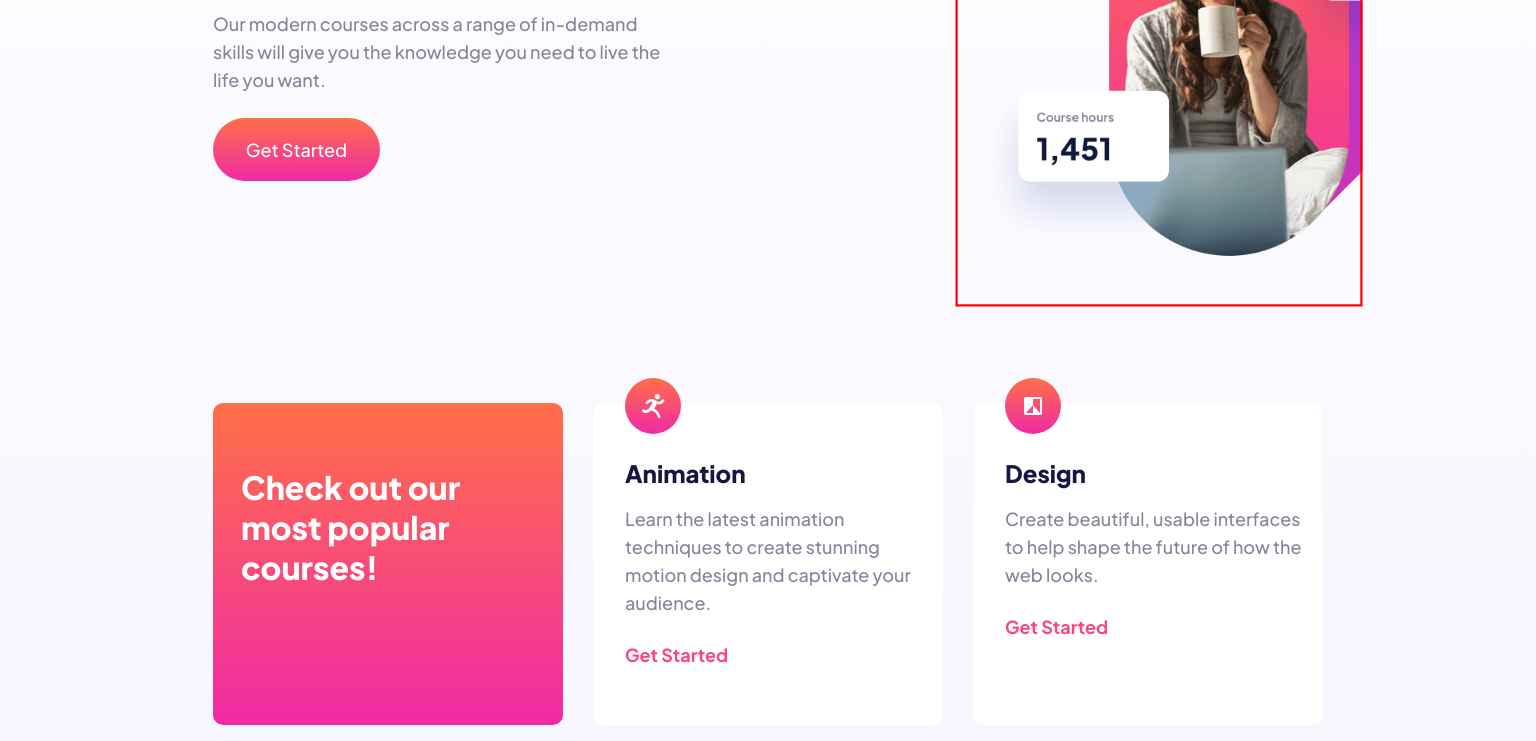
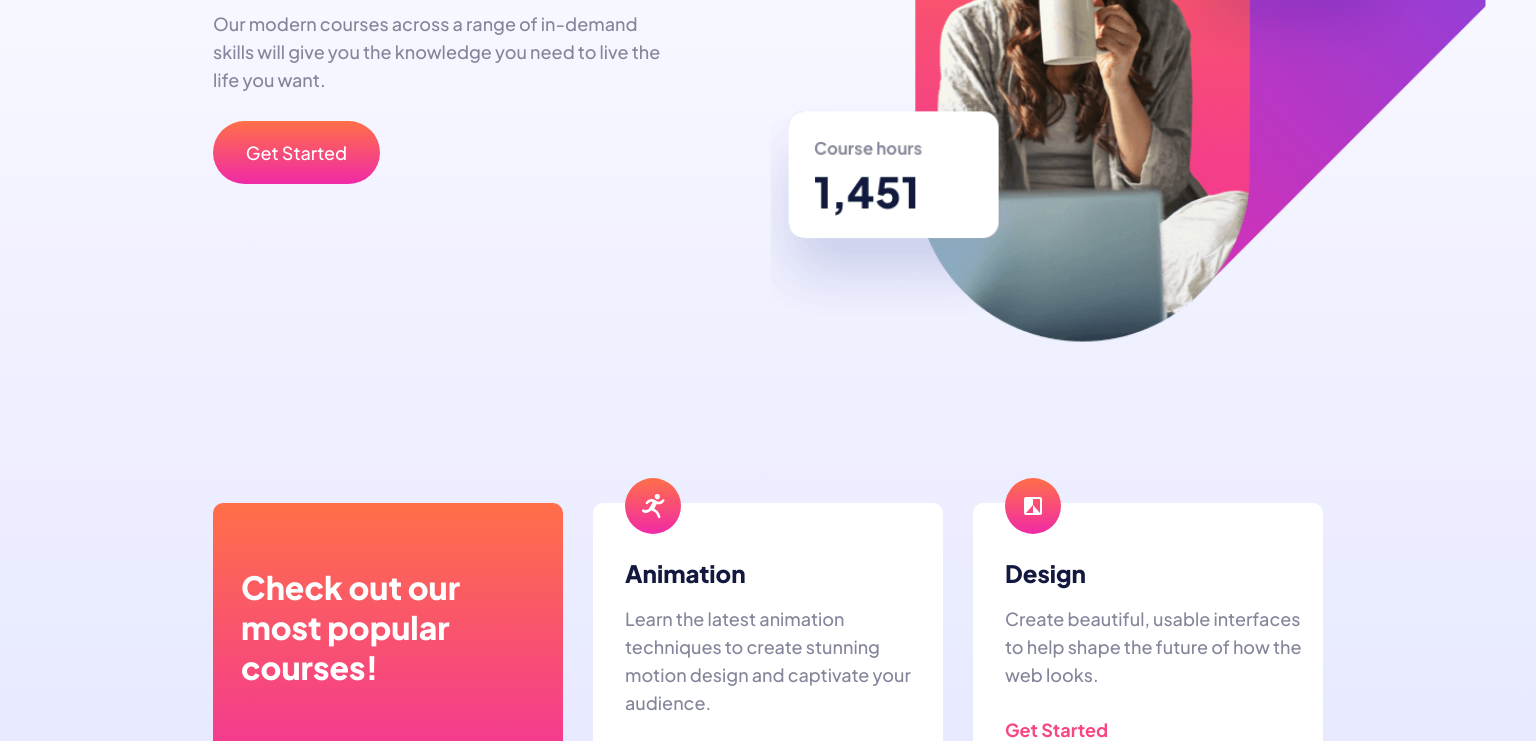
Before and after one commit to estebanp2022/e-learning-landing-page, a plain HTML site: page index.html in a window 1536 px wide. Shown: the part 417-1158 px from the top of the page. Drawn offline with Linux system fonts and the light colour scheme.

Commit message:
styling update

```diff
--- a/index.css
+++ b/index.css
@@ -8,6 +8,8 @@
   --white: #ffffff;
   --pink-gradient: linear-gradient(#ff6f48, #f02aa6);
   --purple-gradient: linear-gradient(#4851ff, #f02aa6);
+  --pink-gradient-hover: linear-gradient(#fa9a80, #f479c7);
+  --purple-gradient-hover: linear-gradient(#9095fb, #ff84d2);
 }
 
 /* typography */
@@ -47,7 +49,7 @@
 .body-m {
   font-size: 1rem;
   font-weight: 500;
-  margin-bottom: 24px;
+  margin-bottom: 1.5em;
 }
 
 .body-s {
@@ -70,7 +72,7 @@ body {
   flex-direction: column;
   justify-content: center;
   align-items: center;
-  background: linear-gradient(180deg, #ffffff 0%, #f0f1ff 100%);
+  background: linear-gradient(180deg, #ffffff 0%, #d6d9ff 100%);
 }
 
 .card-svg {
@@ -108,6 +110,7 @@ p {
   padding: 0;
   color: var(--white);
   font-family: "Plus Jakarta Sans", sans-serif;
+  cursor: pointer;
 }
 
 .hero-btn,
@@ -118,17 +121,30 @@ p {
 
 .hero-btn {
   background-color: var(--dk-blue);
+  z-index: 3;
+}
+
+.hero-btn:hover {
+  background-color: #666ca3;
 }
 
 .hero-left-btn {
   width: 167px;
   height: 56px;
-  margin-bottom: 44px;
+  margin-bottom: 2.75em;
   background-image: var(--pink-gradient);
+}
+
+.hero-left-btn:hover {
+  background-image: var(--pink-gradient-hover);
 }
 
 .footer-btn {
   background-image: var(--purple-gradient);
+}
+
+.footer-btn:hover {
+  background-image: var(--purple-gradient-hover);
 }
 
 .container {
@@ -145,15 +161,10 @@ p {
   margin-bottom: 2.375em;
 }
 
-/* .hero {
-  position: relative;
-} */
-
 .hero-right {
   width: 343px;
   height: 330px;
   background-image: url("./starter-code/assets/image-hero-mobile.png");
-
   background-repeat: no-repeat;
   background-position: top;
   transform: scale(1);
@@ -290,6 +301,9 @@ footer {
 }
 
 @media (min-width: 90em) {
+  body {
+    position: relative;
+  }
   .container {
     width: 1110px;
     padding: 0;
@@ -305,7 +319,7 @@ footer {
   }
 
   .hero {
-    margin-bottom: 200px;
+    margin-bottom: 300px;
   }
 
   .hero-left {
@@ -314,9 +328,16 @@ footer {
   }
 
   .hero-right {
-    border: 2px solid red;
-
+    width: 650px;
+    height: 900px;
     background-image: url("./starter-code/assets/image-hero-desktop.png");
+    background-size: cover;
+    background-repeat: no-repeat;
+    background-position: 10%;
+    transform: scale(1.1);
+    top: -380px;
+    right: -130px;
+    position: absolute;
   }
 
   .hero-left-btn {
--- a/index.html
+++ b/index.html
@@ -37,19 +37,7 @@
             <button class="btn hero-left-btn">Get Started</button>
           </div>
 
-          <div class="hero-right">
-            <!-- <picture>
-              <source
-                srcset="./starter-code/assets/image-hero-desktop.png"
-                media="(min-width: 1440px)"
-              />
-              <source
-                srcset="./starter-code/assets/image-hero-tablet.png"
-                media="(min-width: 768px)"
-              />
-              <img src="./starter-code/assets/image-hero-mobile.png" alt="" />
-            </picture> -->
-          </div>
+          <div class="hero-right"></div>
         </div>
       </header>
 
```
